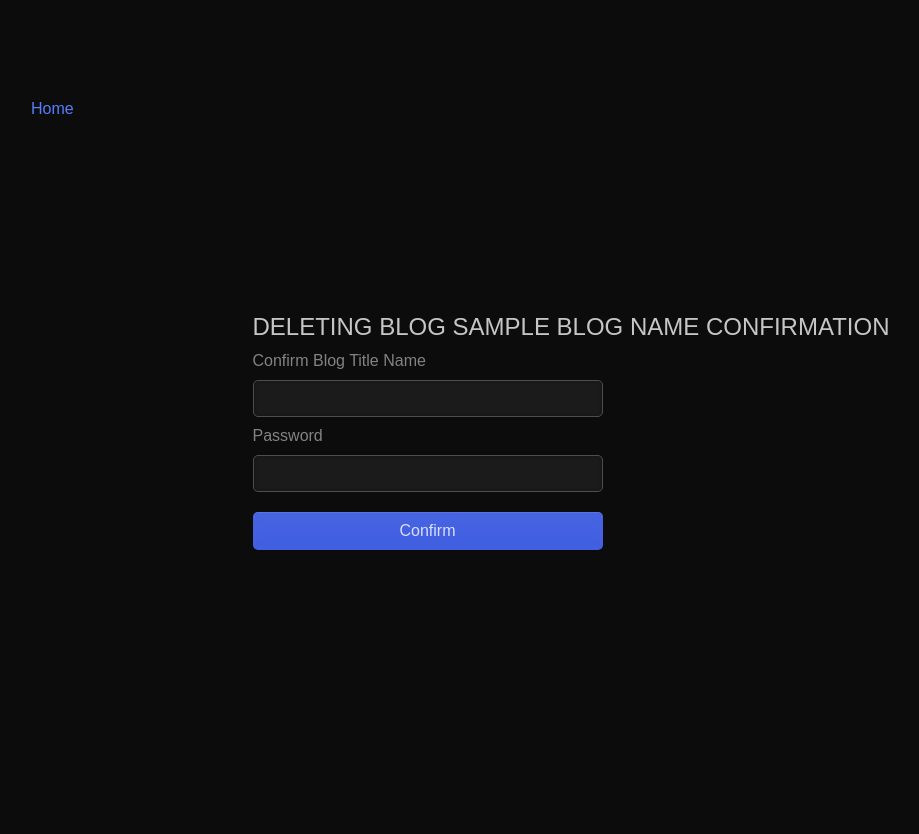
After one commit to wnzeuton/p00, a Flask app: template app/templates/blogs/delete_blog.html in a window 1280 px wide. The commit adds this page. Shown: the whole page, without its empty margins (69-988 px from the left). Run offline with Flask 3, Linux system fonts and the light colour scheme; the template is opened without the code that fills it: most values are stand-ins (such as "Sample title", 1, 10 or a date in 2020); some web fonts are replaced.

Commit message:
delete blogs and css edits

```diff
--- a/app/templates/blogs/blog_post.html
+++ b/app/templates/blogs/blog_post.html
@@ -29,6 +29,10 @@
                     <img src="{{ url_for('static', filename='images/icons/add.svg') }}" alt="Add Entry" style="width: 30px; margin-right: 10px">
                     <h2 style="color: #2773E4">Add</h2>
                 </a>
+                <a href = "{{ url_for('delete_blog', blog_id=blog_id)}}" style="display: flex; justify-content: center; align-content: center; flex-wrap: wrap">
+                    <img src="{{ url_for('static', filename='images/icons/trash.svg') }}" alt="Delete Blog" style="width: 30px; margin-right: 10px">
+                    <h2 style="color: rgb(222, 23, 23)">Delete</h2>
+                </a>
             {% endif %}
         </div>
             {% if entries %}
--- /dev/null
+++ b/app/templates/blogs/delete_blog.html
@@ -0,0 +1,27 @@
+<html>
+<head>
+    <title> Delete Blog Confirmation </title>
+    <link href="{{ url_for('static', filename='styles.css') }}" rel="stylesheet" type="text/css">
+    <link href="https://use.typekit.net/gma7sba.css" rel="stylesheet">
+</head>
+<body>
+<p><a href="/">Home</a></p>
+<section class="centered-login">
+<h1 style="text-align: center">Deleting Blog {{blog_name}} Confirmation</h1>
+<form method="POST" action="./delete">
+    <div>
+        <label for="title">Confirm Blog Title Name</label>
+        <input type="text" name="title" required>
+    </div>
+    <label>
+        Password
+        <input type="password" name="password" required>
+    </label><br>
+    <button type="submit" name="sub1">Confirm</button>
+</form>
+    {% for error in message %}
+        <p style="text-align: center; color: red">{{ error }}</p>
+    {% endfor %}
+    </section>
+</body>
+</html>
--- a/app/templates/utilities/signup.html
+++ b/app/templates/utilities/signup.html
@@ -28,7 +28,7 @@
     </label><br>
     <button type="submit" name="sub1">Sign Up</button>
     {% for error in message %}
-        <p style="text-align: center">{{ error }}</p>
+        <p style="text-align: center; color: red">{{ error }}</p>
     {% endfor %}
 </form>
 <br>
```
Also changed, not shown: app/blog.py (+7 -0 lines), app/blog_routes.py (+25 -2 lines), app/static/images/icons/trash.svg (added), app/xase.db.
